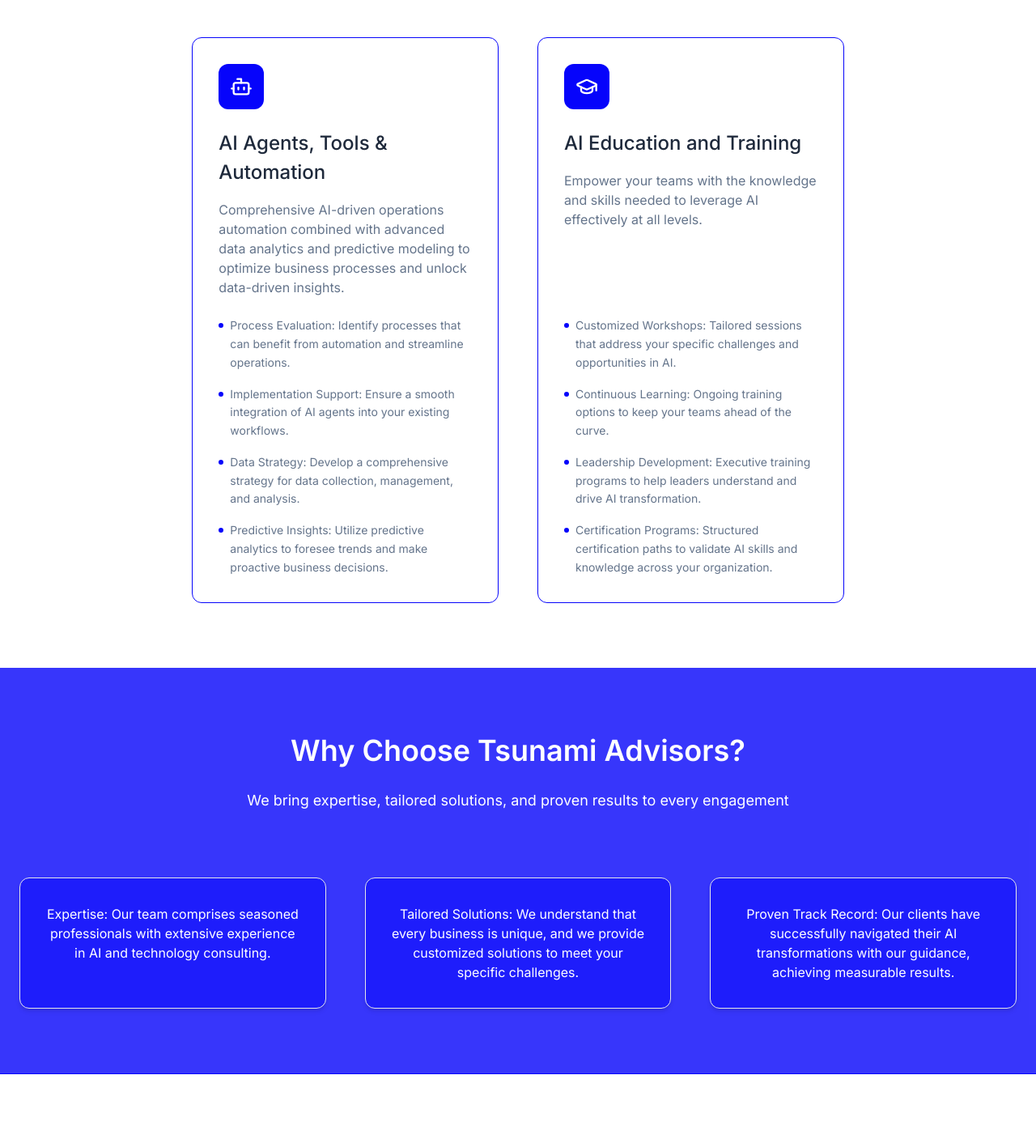
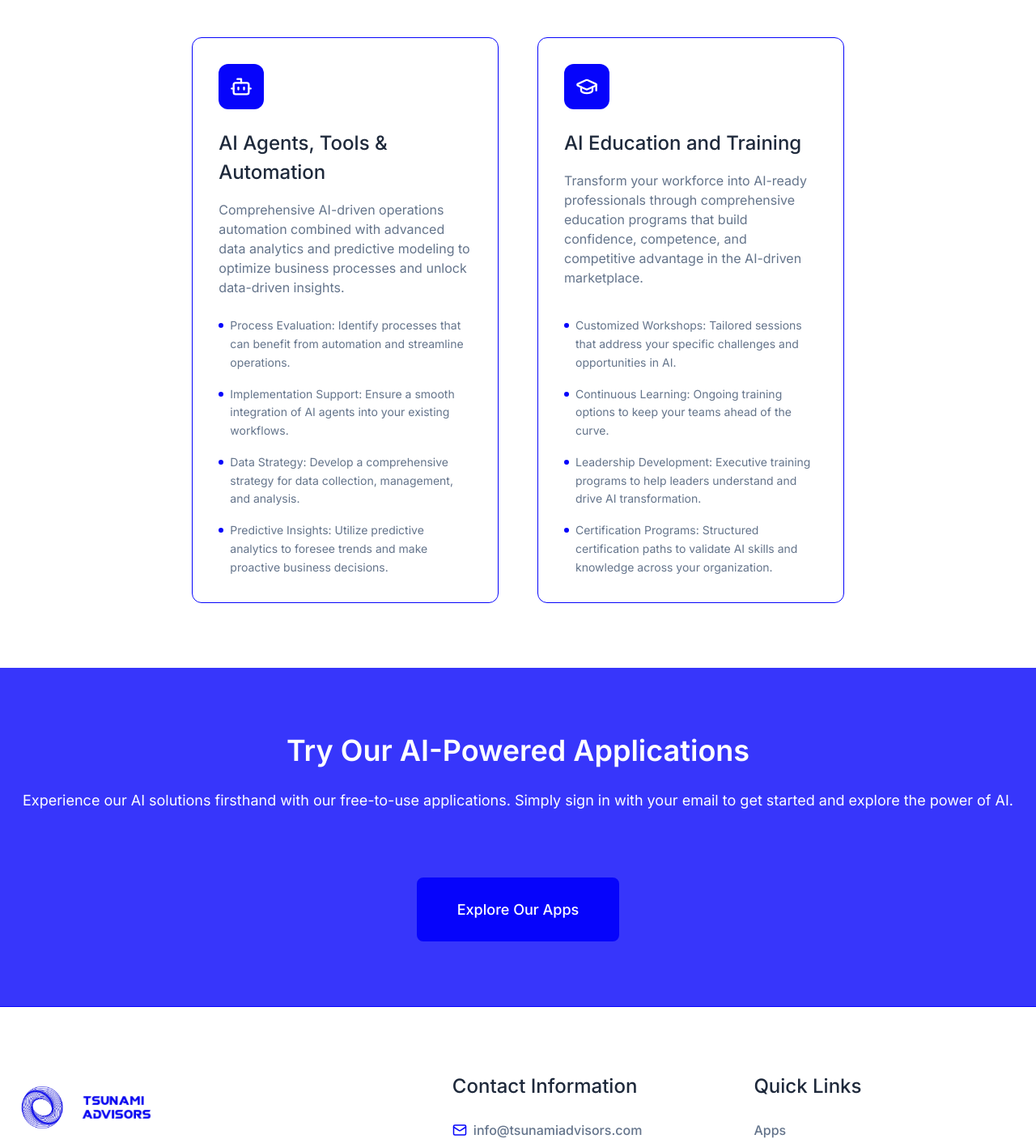
Before and after one commit to avishek15/tsunami-advisors, a React (Vite) app: page /#/ in a window 1280 px wide. Shown: the part 1783-3195 px from the top of the page at 81% size. Built offline with nearby package versions, Linux system fonts and the light colour scheme; no server answers; what react-google-recaptcha-v3 would draw is missing.

Commit message:
Add ScrollToTop component for improved navigation and update AI Education and Training descriptions in HomePage and ServicesPage for clarity and consistency.

```diff
--- a/src/App.tsx
+++ b/src/App.tsx
@@ -4,6 +4,7 @@
 import { CONFIG } from "./config/constants";
 import Header from "./components/Header";
 import Footer from "./components/Footer";
+import ScrollToTop from "./components/ScrollToTop";
 import HomePage from "./pages/HomePage";
 import ServicesPage from "./pages/ServicesPage";
 import AppsPage from "./pages/AppsPage";
@@ -22,6 +23,7 @@
                 }}
             >
                 <Router>
+                    <ScrollToTop />
                     <div className="min-h-screen bg-white">
                         <Header />
                         <main>
--- /dev/null
+++ b/src/components/ScrollToTop.tsx
@@ -0,0 +1,13 @@
+import { useEffect } from "react";
+import { useLocation } from "react-router-dom";
+
+export default function ScrollToTop() {
+    const { pathname } = useLocation();
+
+    useEffect(() => {
+        // Scroll to top when pathname changes
+        window.scrollTo(0, 0);
+    }, [pathname]);
+
+    return null;
+}
--- a/src/pages/HomePage.tsx
+++ b/src/pages/HomePage.tsx
@@ -67,7 +67,7 @@
                 position: 6,
                 name: "AI Education and Training",
                 description:
-                    "Empower your teams with the knowledge and skills needed to leverage AI effectively at all levels.",
+                    "Transform your workforce into AI-ready professionals through comprehensive education programs that build confidence, competence, and competitive advantage in the AI-driven marketplace.",
             },
         ],
     };
@@ -124,7 +124,7 @@
             icon: GraduationCap,
             title: "AI Education and Training",
             description:
-                "Empower your teams with the knowledge and skills needed to leverage AI effectively at all levels.",
+                "Transform your workforce into AI-ready professionals through comprehensive education programs that build confidence, competence, and competitive advantage in the AI-driven marketplace.",
             features: [
                 "Customized Workshops: Tailored sessions that address your specific challenges and opportunities in AI.",
                 "Continuous Learning: Ongoing training options to keep your teams ahead of the curve.",
@@ -293,7 +293,7 @@
                     </div>
                 </section>
 
-                {/* Why Choose Us Section */}
+                {/* Apps Section */}
                 <section className="cta-section section">
                     <div className="container">
                         <motion.div
@@ -305,31 +305,38 @@
                             style={{ marginBottom: "var(--space-4xl)" }}
                         >
                             <h2 className="text-heading">
-                                Why Choose Tsunami Advisors?
+                                Try Our AI-Powered Applications
                             </h2>
                             <p className="text-body-large">
-                                We bring expertise, tailored solutions, and
-                                proven results to every engagement
+                                Experience our AI solutions firsthand with our
+                                free-to-use applications. Simply sign in with
+                                your email to get started and explore the power
+                                of AI.
                             </p>
                         </motion.div>
 
-                        <div className="why-choose-grid">
-                            {whyChooseUs.map((reason, index) => (
-                                <motion.div
-                                    key={index}
-                                    initial={{ opacity: 0, y: 30 }}
-                                    whileInView={{ opacity: 1, y: 0 }}
-                                    transition={{
-                                        duration: 0.6,
-                                        delay: index * 0.2,
+                        <motion.div
+                            initial={{ opacity: 0, y: 30 }}
+                            whileInView={{ opacity: 1, y: 0 }}
+                            transition={{ duration: 0.8, delay: 0.2 }}
+                            viewport={{ once: true }}
+                            className="text-center"
+                        >
+                            <Link to="/apps">
+                                <motion.button
+                                    whileHover={{ scale: 1.02 }}
+                                    whileTap={{ scale: 0.98 }}
+                                    className="btn btn--primary"
+                                    style={{
+                                        fontSize: "var(--font-size-lg)",
+                                        padding:
+                                            "var(--space-lg) var(--space-2xl)",
                                     }}
-                                    viewport={{ once: true }}
-                                    className="why-choose-card"
                                 >
-                                    <p className="text-body">{reason}</p>
-                                </motion.div>
-                            ))}
-                        </div>
+                                    Explore Our Apps
+                                </motion.button>
+                            </Link>
+                        </motion.div>
                     </div>
                 </section>
             </div>
--- a/src/pages/ServicesPage.tsx
+++ b/src/pages/ServicesPage.tsx
@@ -44,7 +44,7 @@
                 position: 6,
                 name: "AI Education and Training",
                 description:
-                    "Empower your teams with the knowledge and skills needed to leverage AI effectively at all levels.",
+                    "Transform your workforce into AI-ready professionals through comprehensive education programs that build confidence, competence, and competitive advantage in the AI-driven marketplace.",
             },
         ],
     };
@@ -101,7 +101,7 @@
             icon: GraduationCap,
             title: "AI Education and Training",
             description:
-                "Empower your teams with the knowledge and skills needed to leverage AI effectively at all levels.",
+                "Transform your workforce into AI-ready professionals through comprehensive education programs that build confidence, competence, and competitive advantage in the AI-driven marketplace.",
             features: [
                 "Customized Workshops: Tailored sessions that address your specific challenges and opportunities in AI.",
                 "Continuous Learning: Ongoing training options to keep your teams ahead of the curve.",
```
